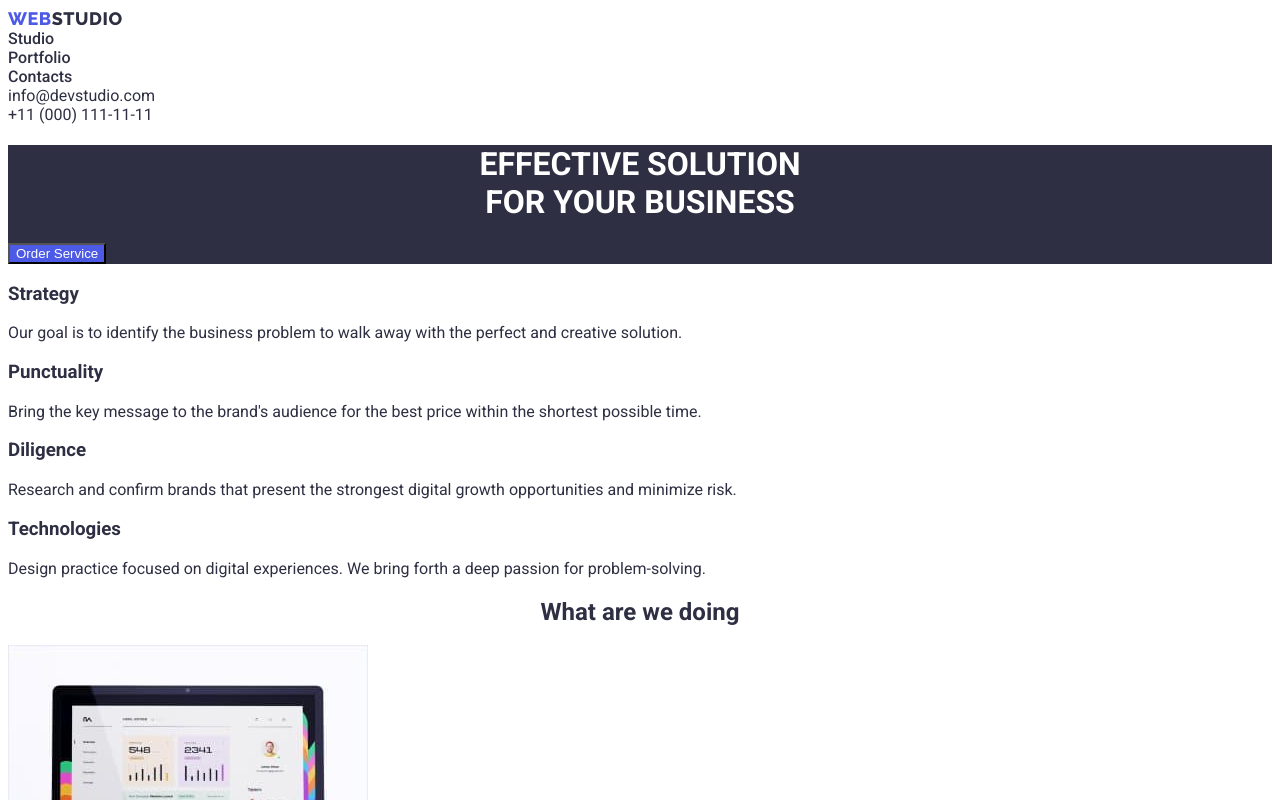
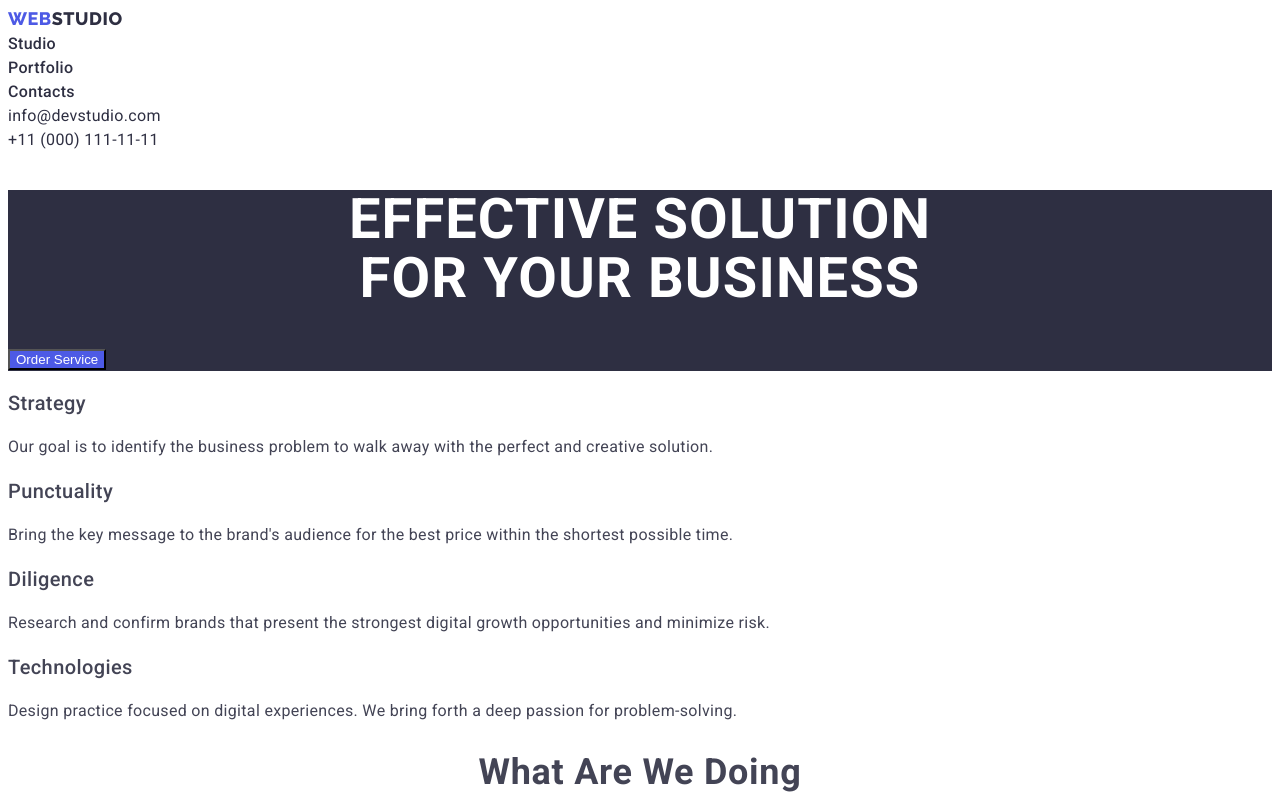
Before and after one commit to jonsalazar09/goit-markup-hw-02, a plain HTML site: page index.html in a window 1280 px wide. Shown: the top 800 px of the page. Drawn offline with Linux system fonts and the light colour scheme.

Commit message:
Update style.css

```diff
--- a/css/style.css
+++ b/css/style.css
@@ -5,11 +5,17 @@
     --NAVY-BLUE: #2E2F42;
     --IRIS: #4D5AE5;
     --CLOUD: #F4F4FD;
+    --OCEAN: #404BBF;
 }
 
 body {
     font-family: 'Roboto', sans-serif;
-    color: var(--NAVY-BLUE);
+    color: var(--SLATE);
+    font-size: 16px;
+    font-style: normal;
+    font-weight: 400;
+    line-height: 150%;
+    letter-spacing: 0.32px;
 }
 
 .footer {
@@ -29,8 +35,11 @@ body {
     font-family: Raleway;
     font-style: normal;
     font-size: 18px;
+    font-weight: 800;
+    line-height: 116.667%;
     text-decoration: none;
     letter-spacing: 0.54px;
+    text-transform: uppercase;
 }
 
 #logo-id {
@@ -61,6 +70,10 @@ h2 {
     color: var(--NAVY-BLUE);
 }
 
+.link:hover, .link:focus {
+    color: var(--OCEAN);
+}
+
 .hero {
     background-color: var(--NAVY-BLUE);
     color: var(--WHITE);
@@ -74,12 +87,31 @@ h2 {
 .hero h1 {
     text-align: center;
     text-transform: uppercase;
+    font-size: 56px;
+    font-weight: 700;
+    line-height: 107.143%;
+    letter-spacing: 1.12px;
 }
 
 .hero button {
     background-color: var(--IRIS);
     text-align: left;
     color: var(--WHITE);
+}
+
+h2 {
+    font-size: 36px;
+    font-weight: 700;
+    line-height: 111.111%;
+    letter-spacing: 0.72px;
+    text-transform: capitalize;
+}
+
+h3 {
+    font-size: 20px;
+    font-weight: 500;
+    line-height: 120%;
+    letter-spacing: 0.4px;
 }
 
 .nav-list {
@@ -95,3 +127,16 @@ h2 {
     border: 0px;
     border-collapse: collapse;
 }
+
+.order-button {
+    background-color: var(--IRIS);
+    border-radius: 4px;
+    box-shadow: 0px 4px 4px 0px rgba(0, 0, 0, 0.15);
+}
+
+.order-button:hover, .order-button:focus {
+    background-color: var(--OCEAN);
+    border-radius: 4px;
+    box-shadow: 0px 4px 4px 0px rgba(0, 0, 0, 0.15);
+    cursor: pointer;
+}
```
